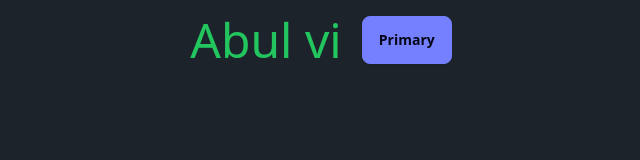
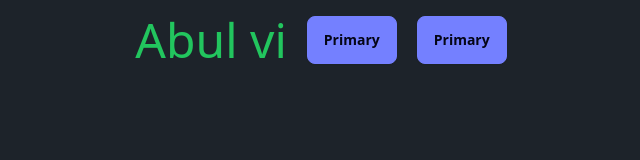
Before and after one commit to Sarwar08/daisyui_business101_test, a website: page index.html in a window 1280 px wide. Shown: the whole page, without its empty margins (319-959 px from the left). Drawn offline with Linux system fonts and the light colour scheme.

Commit message:
uncommented

```diff
--- a/index.html
+++ b/index.html
@@ -11,7 +11,7 @@
         <div class="flex justify-center p-4 gap-5">
             <h1 class="text-5xl text-green-500">Abul vi</h1>
             <button class="btn btn-primary">Primary</button>
-            <!-- <button class="btn btn-primary">Primary</button> -->
+            <button class="btn btn-primary">Primary</button>
         </div>
     </div>
 </body>
```
